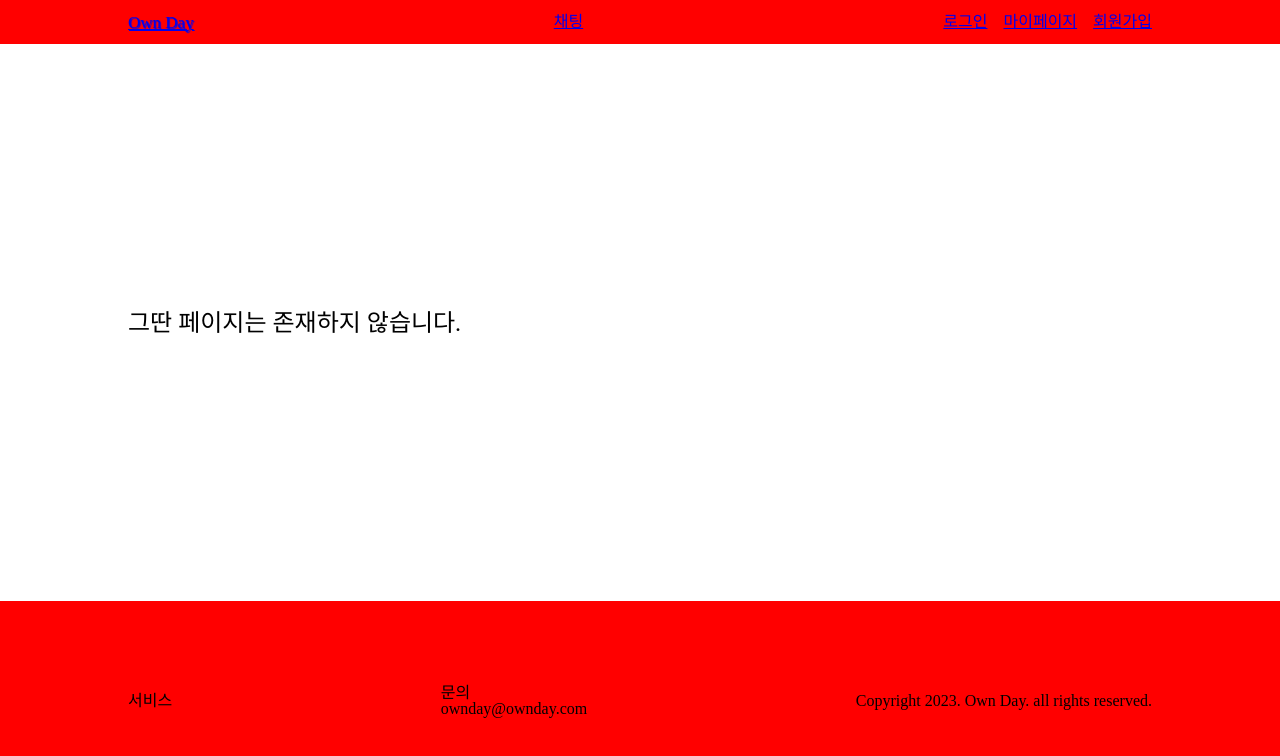
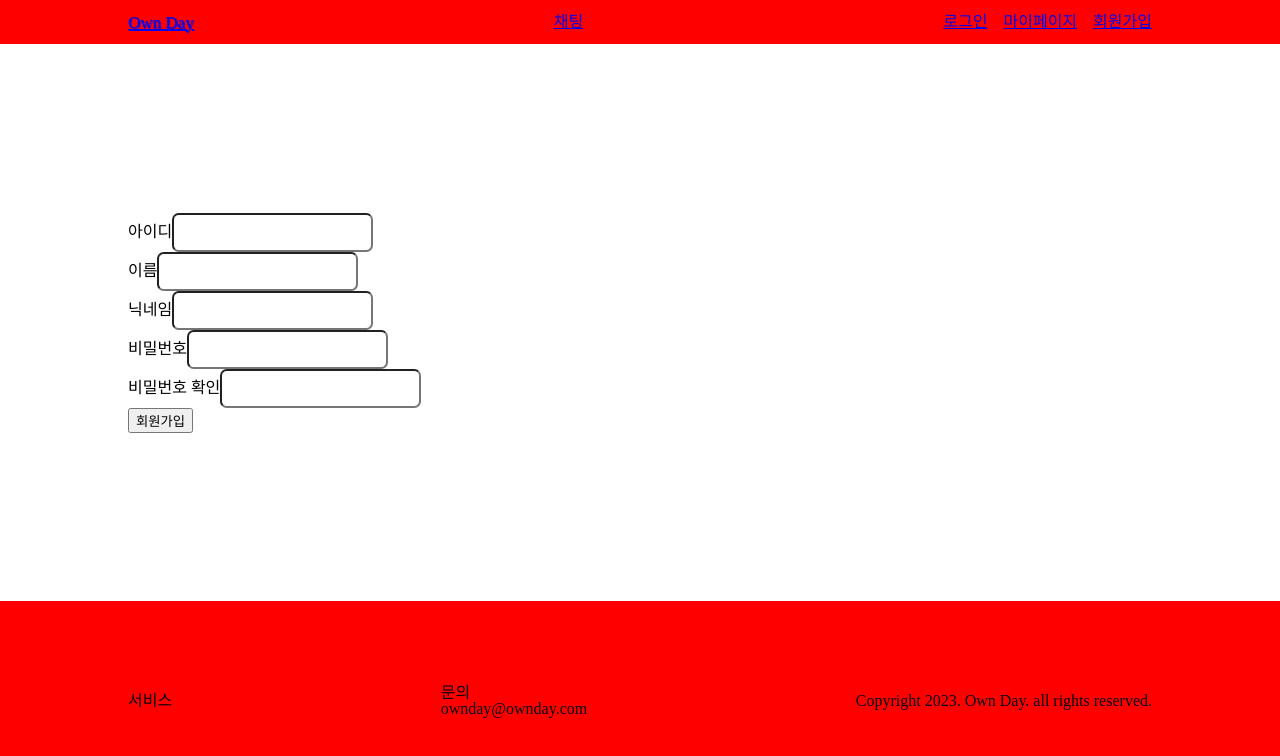
Before and after one commit to HJ-dp/OwnDay-Front, a React (Create React App) app: page /regist in a window 1280 px wide. Shown: the top 756 px of the page. Built offline with nearby package versions, Linux system fonts and the light colour scheme; the HTML template or start-up script is replaced by a standard one.

Commit message:
로그인 회원가입 형태완성

```diff
--- a/src/App.js
+++ b/src/App.js
@@ -1,7 +1,9 @@
-import { BrowserRouter, Route, Routes } from 'react-router-dom';
-import MainPage from './pages/MainPage';
-import NotFound from './pages/NotFound';
-import AppLayout from './components/common/AppLayout';
+import { BrowserRouter, Route, Routes } from "react-router-dom";
+import MainPage from "./pages/MainPage";
+import NotFound from "./pages/NotFound";
+import AppLayout from "./components/common/AppLayout";
+import LoginPage from "./pages/LoginPage";
+import SignUpPage from "./pages/SignUpPage";
 function App() {
   return (
     <BrowserRouter>
@@ -9,6 +11,8 @@ function App() {
         <Routes>
           <Route path="/" element={<MainPage />} />
           <Route path="*" element={<NotFound />} />
+          <Route path="/login" element={<LoginPage />} />
+          <Route path="/regist" element={<SignUpPage />} />
         </Routes>
       </AppLayout>
     </BrowserRouter>
--- /dev/null
+++ b/src/components/auth/LoginForm.js
@@ -0,0 +1,41 @@
+import React from "react";
+import { useForm } from "react-hook-form";
+
+function LoginForm() {
+  const {
+    register,
+    handleSubmit,
+    formState: { errors },
+  } = useForm();
+
+  const onSubmit = (data) => {
+    console.log(data);
+    // 로그인 요청을 보내야 함
+  };
+
+  return (
+    <form onSubmit={handleSubmit(onSubmit)}>
+      <div>
+        <label htmlFor="userid">아이디</label>
+        <input
+          id="userid"
+          type="text"
+          {...register("userid", { required: "아이디 필수 입력" })}
+        />
+        {errors?.userid && <span>{errors.userid.message}</span>}
+      </div>
+      <div>
+        <label htmlFor="password">비밀번호</label>
+        <input
+          id="password"
+          type="password"
+          {...register("password", { required: "비밀번호 필수 입력" })}
+        />
+        {errors?.password && <span>{errors.password.message}</span>}
+      </div>
+      <button type="submit">로그인</button>
+    </form>
+  );
+}
+
+export default LoginForm;
--- /dev/null
+++ b/src/components/auth/SignUpForm.js
@@ -0,0 +1,68 @@
+import React from "react";
+import { useForm } from "react-hook-form";
+
+function LoginForm() {
+  const {
+    register,
+    handleSubmit,
+    formState: { errors },
+  } = useForm();
+
+  const onSubmit = (data) => {
+    console.log(data);
+    // 로그인 요청을 보내야 함
+  };
+
+  return (
+    <form onSubmit={handleSubmit(onSubmit)}>
+      <div>
+        <label htmlFor="userid">아이디</label>
+        <input
+          id="userid"
+          type="text"
+          {...register("userid", { required: "필수 입력" })}
+        />
+        {errors?.userid && <span>{errors.userid.message}</span>}
+      </div>
+      <div>
+        <label htmlFor="username">이름</label>
+        <input
+          id="username"
+          type="text"
+          {...register("username", { required: "필수 입력" })}
+        />
+        {errors?.username && <span>{errors.username.message}</span>}
+      </div>
+      <div>
+        <label htmlFor="usernickname">닉네임</label>
+        <input
+          id="usernickname"
+          type="text"
+          {...register("usernickname", { required: "필수 입력" })}
+        />
+        {errors?.usernickname && <span>{errors.usernickname.message}</span>}
+      </div>
+      <div>
+        <label htmlFor="password">비밀번호</label>
+        <input
+          id="password"
+          type="password"
+          {...register("password", { required: "필수 입력" })}
+        />
+        {errors?.password && <span>{errors.password.message}</span>}
+      </div>
+      <div>
+        <label htmlFor="password">비밀번호 확인</label>
+        <input
+          id="passwordcheck"
+          type="password"
+          {...register("passwordcheck", { required: "필수 입력" })}
+        />
+        {errors?.passwordcheck && <span>{errors.passwordcheck.message}</span>}
+      </div>
+      <button type="submit">회원가입</button>
+    </form>
+  );
+}
+
+export default LoginForm;
--- /dev/null
+++ b/src/pages/LoginPage.js
@@ -0,0 +1,7 @@
+import LoginForm from "../components/auth/LoginForm";
+
+function LoginPage() {
+  return <LoginForm />;
+}
+
+export default LoginPage;
--- /dev/null
+++ b/src/pages/SignUpPage.js
@@ -0,0 +1,7 @@
+import SignUpForm from "../components/auth/SignUpForm";
+
+function SignUpPage() {
+  return <SignUpForm />;
+}
+
+export default SignUpPage;
```
Also changed, not shown: 1 other file (tests, documents, lock files or other folders). Lines whose indentation alone changed are shown as unchanged.
